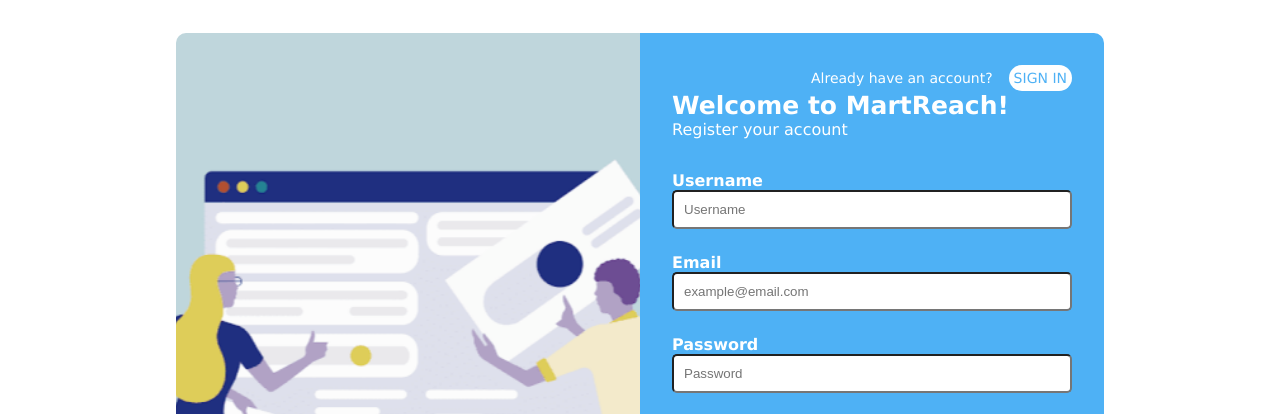
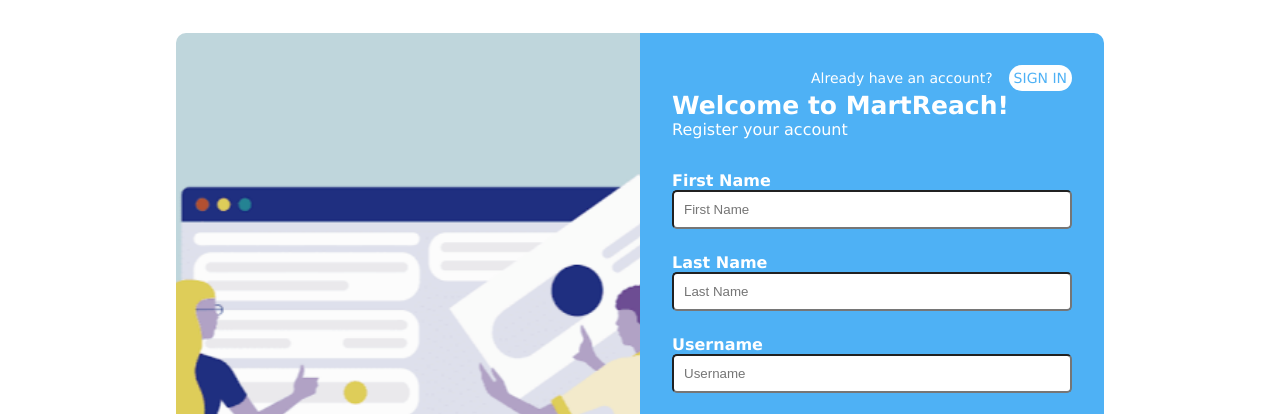
Before and after one commit to eonyedikachi/digital-marketing-tool, a plain HTML site: page Register.html in a window 1280 px wide. Shown: the part 59-473 px from the top of the page. Drawn offline with Linux system fonts and the light colour scheme; a web font is replaced by a local one.

Commit message:
added Full name register.html

```diff
--- a/Register.html
+++ b/Register.html
@@ -61,6 +61,12 @@
                 <p>Register your account</p>
 
                 <form method="post" name="register">
+                    <label for="firstname">First Name</label>
+                    <input type="text" name="firstname" id="firstname" placeholder="First Name" required>
+
+                    <label for="lastname">Last Name</label>
+                    <input type="text" name="lastname" id="lastname" placeholder="Last Name" required>
+
                     <label for="username">Username</label>
                     <input type="text" name="username" id="username" placeholder="Username" required>
 
--- a/styles/register.css
+++ b/styles/register.css
@@ -14,7 +14,7 @@
 }
 
 section .register .left {
-  height: 700px;
+  height: 780px;
   width: 50%;
   background: url(../images/register.png) center center/cover;
   border-top-left-radius: 10px;
@@ -22,7 +22,7 @@
 }
 
 section .register .right {
-  height: 700px;
+  height: 780px;
   width: 50%;
   padding: 2rem;
   background: var(--secondary-color);
```
